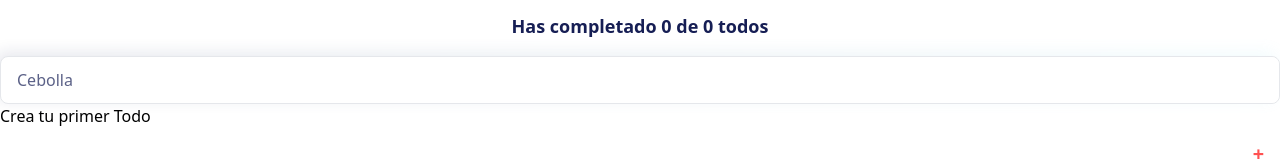
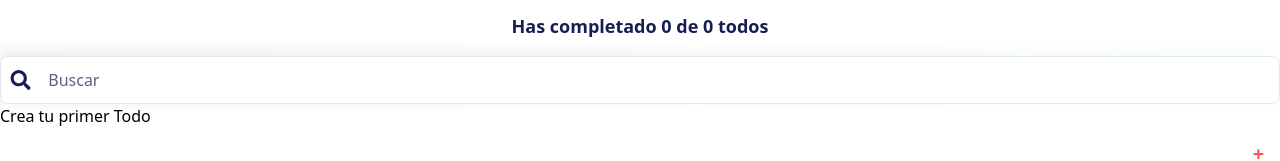
Before and after one commit to JosephMSS/Curso-de-Introducci-n-a-React.js, a React (Vite) app: page / in a window 1280 px wide. Shown: the top 161 px of the page. Built offline with nearby package versions, Linux system fonts and the light colour scheme.

Commit message:
add search icon

```diff
--- a/src/TodoSearch/index.jsx
+++ b/src/TodoSearch/index.jsx
@@ -1,8 +1,9 @@
 import { useContext } from "react";
 import { TodoContext } from "../TodoContext";
+import { FaSearch } from "react-icons/fa";
 
-export function TodoSearch() {
-  const {searchValue, setSearchValue}=useContext(TodoContext)
+export function TodoSearch({ placeholder = "Buscar" }) {
+  const { searchValue, setSearchValue } = useContext(TodoContext);
   const onSearchValueChange = (event) => {
     const { value } = event.target;
     setSearchValue(value);
@@ -11,16 +12,18 @@ export function TodoSearch() {
     <div className="flex flex-col relative ">
       <div
         className="
-    absolute inset-1
-    bg-gradient-to-r from-primary to-quaternary
-    rounded-lg blur opacity-10 -ml-2 -mt-2
-    "
+          absolute inset-1
+          bg-gradient-to-r from-primary to-quaternary
+          rounded-lg blur opacity-10 -ml-2 -mt-2
+        "
       ></div>
       <div className="relative bg-white rounded-lg flex items-center align-middle border">
+        <FaSearch className="text-primary pl-2 h-5 w-8 flex-shrink" />
+
         <input
           className="ml-2 py-3 pl-2 h-full w-full rounded-lg placeholder-primary placeholder-opacity-70 focus:outline-none focus:ring focus:ring-inset focus:border-quaternary "
           type="text"
-          placeholder="Cebolla"
+          placeholder={placeholder}
           value={searchValue} //React pide que los el valor del input este conectados al estado
           onChange={onSearchValueChange}
         />
```
